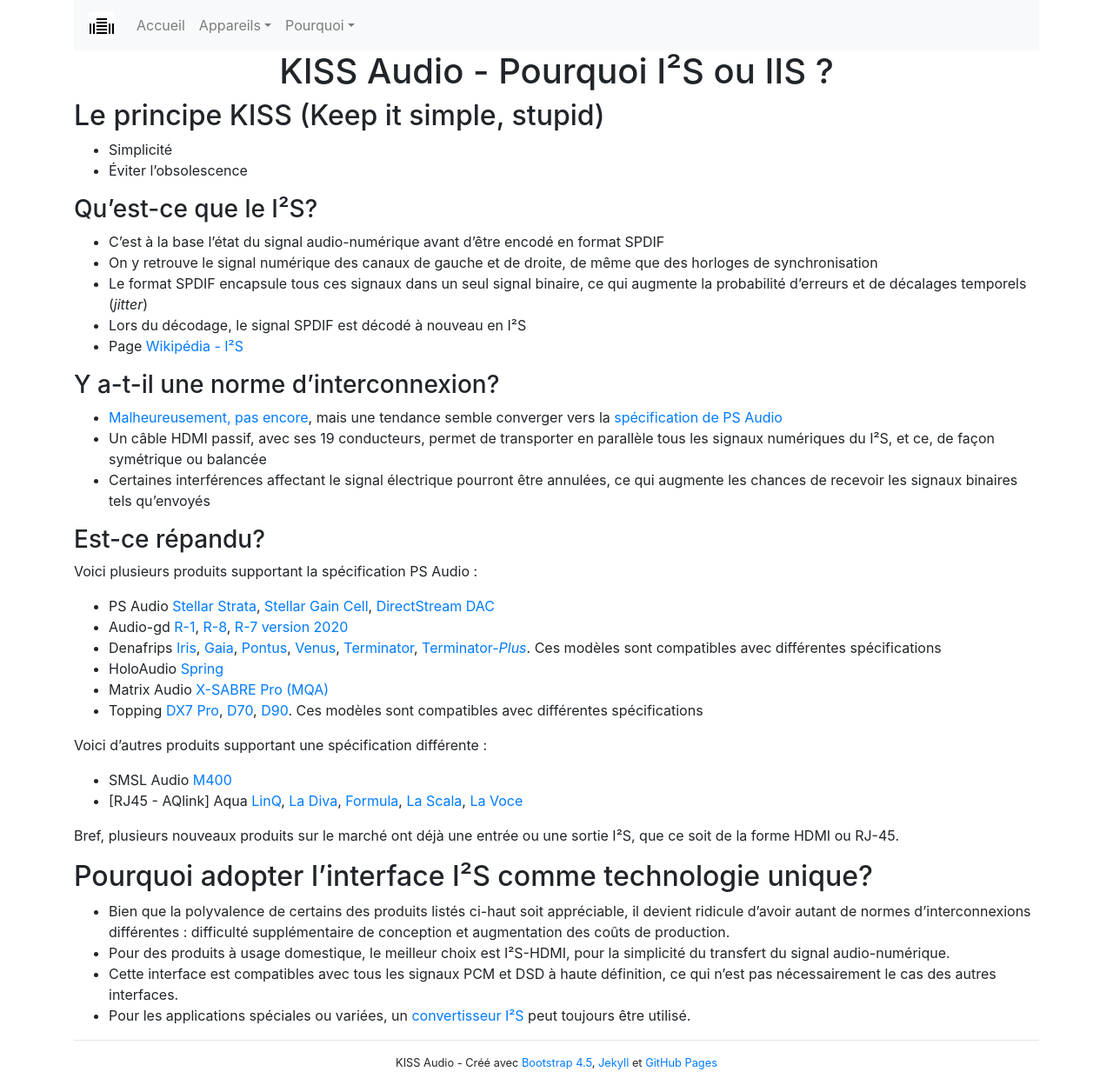
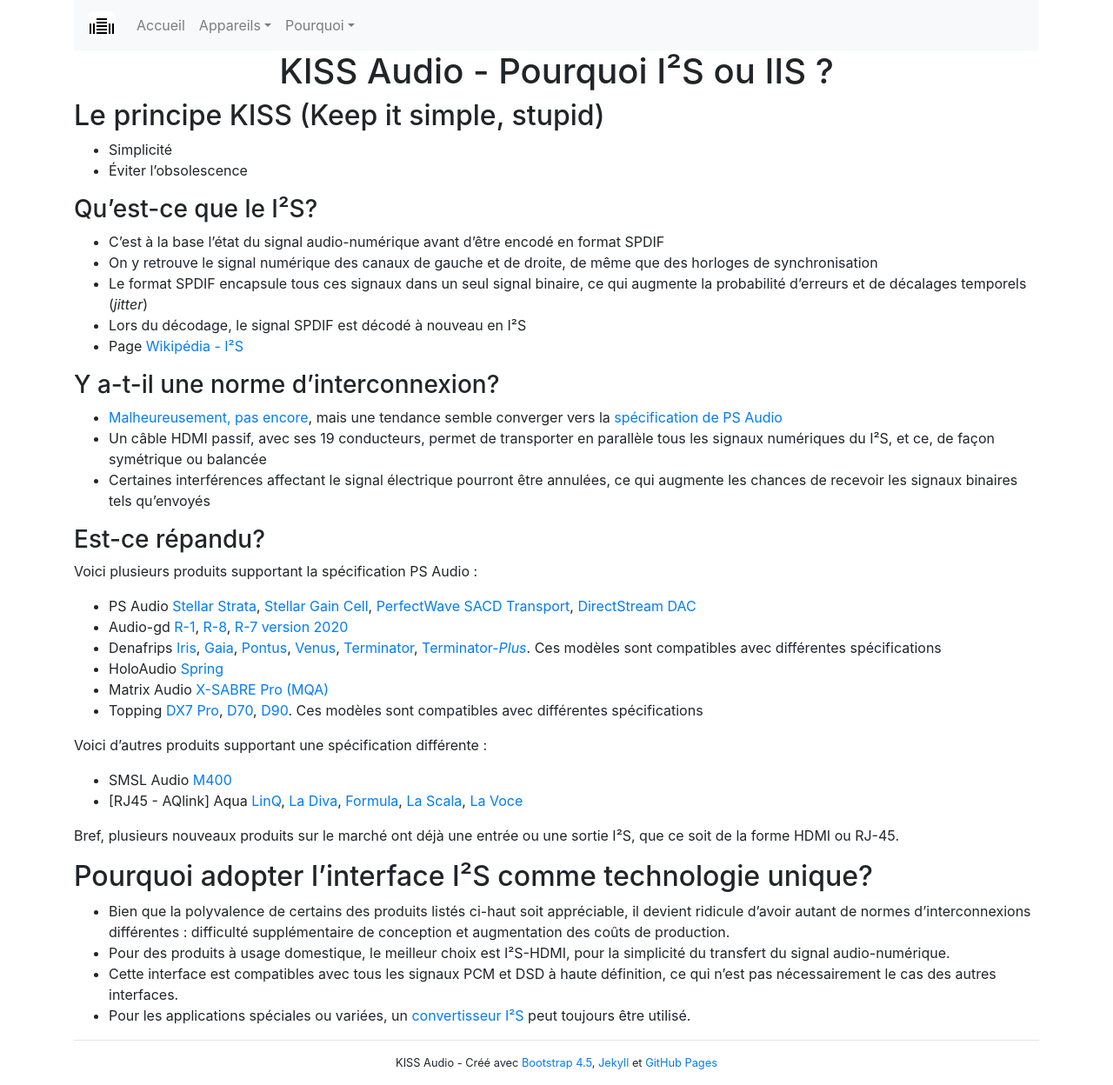
Before and after one commit to plstonge/kiss-audio, a Jekyll site: the page built from pourquoi/i2s_iis.md, in a window 1280 px wide. Shown: the whole page at 87% size. Built offline with Jekyll 4.4.1, drawn with Linux system fonts in a browser that asks for light colours.

Commit message:
Ajout du nouveau transport SACD de PS Audio

```diff
--- a/pourquoi/i2s_iis.md
+++ b/pourquoi/i2s_iis.md
@@ -35,6 +35,7 @@
 * PS Audio
   [Stellar Strata](https://www.psaudio.com/products/stellar-strata/),
   [Stellar Gain Cell](https://www.psaudio.com/products/stellar-gain-cell/),
+  [PerfectWave SACD Transport](https://www.psaudio.com/products/perfectwave-sacd-transport/),
   [DirectStream DAC](https://www.psaudio.com/products/directstream-dac/)
 * Audio-gd
   [R-1](http://www.audio-gd.com/R2R/R1/R1EN.htm),
```
